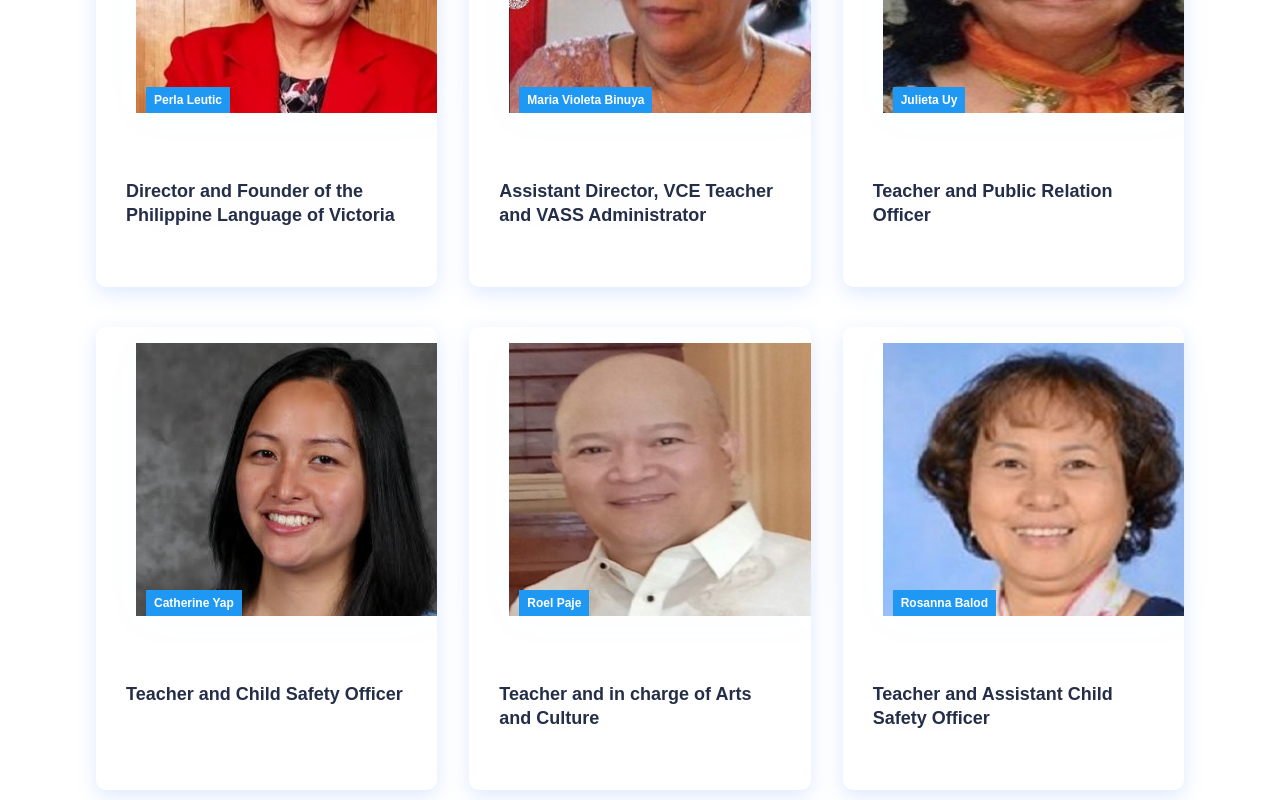
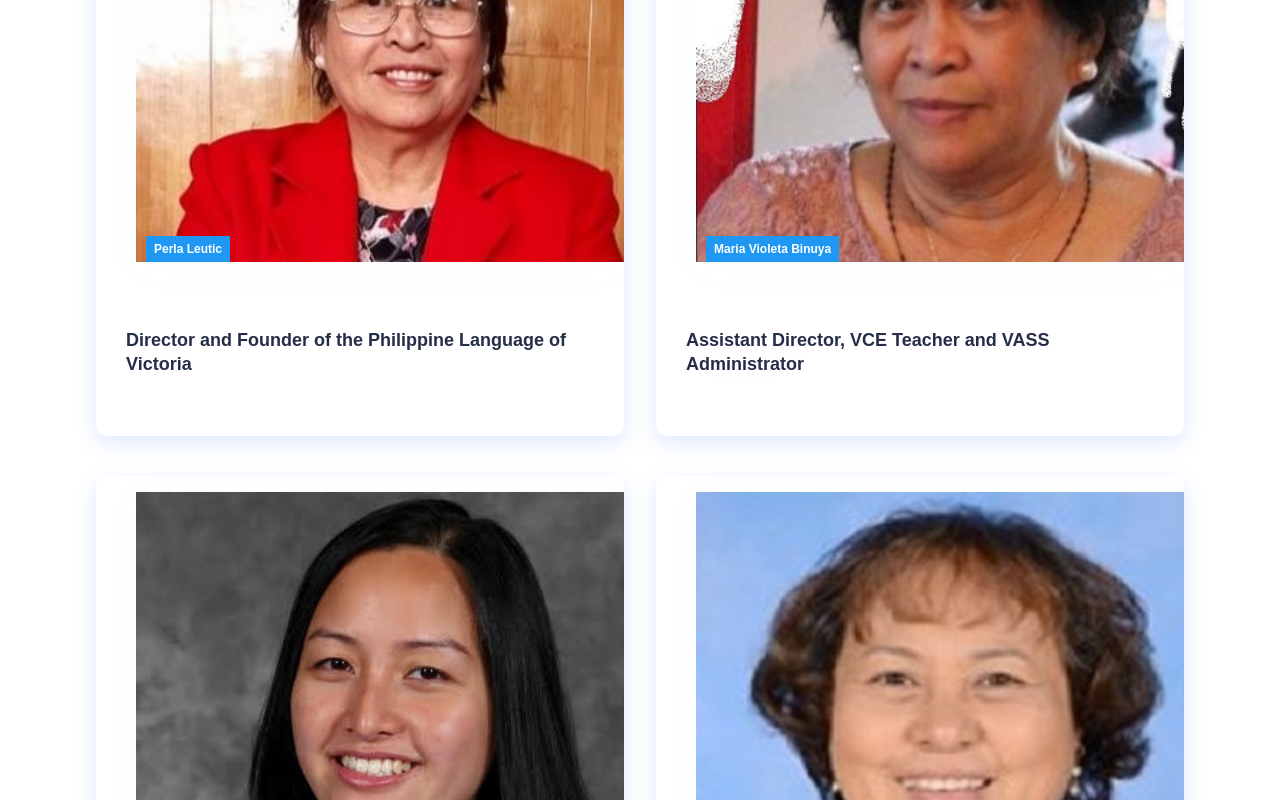
Before and after one commit to rayamigo18/phillanguage, a React (Create React App) app: page /products in a window 1280 px wide. Shown: the part 500-1300 px from the top of the page. Built offline with nearby package versions, Linux system fonts and the light colour scheme; the HTML template or start-up script is replaced by a standard one.

Commit message:
Made changes on the contacts

```diff
--- a/src/components/pages/Products.js
+++ b/src/components/pages/Products.js
@@ -27,12 +27,6 @@ function Products(props) {
               label="Maria Violeta Binuya"
               path="/maria"
             />
-            <CardItem
-              src="images/julie.jpg"
-              text="Teacher and Public Relation Officer"
-              label="Julieta Uy"
-              path="/julieta"
-            />
 
           </ul>
           <ul className="cards__items">
@@ -41,12 +35,6 @@ function Products(props) {
               text="Teacher and Child Safety Officer"
               label="Catherine Yap"
               path="/catherine"
-            />
-            <CardItem
-              src="images/roel.jpg"
-              text="Teacher and in charge of Arts and Culture"
-              label="Roel Paje"
-              path="/roel"
             />
             <CardItem
               src="images/rosanna.jpg"
```
